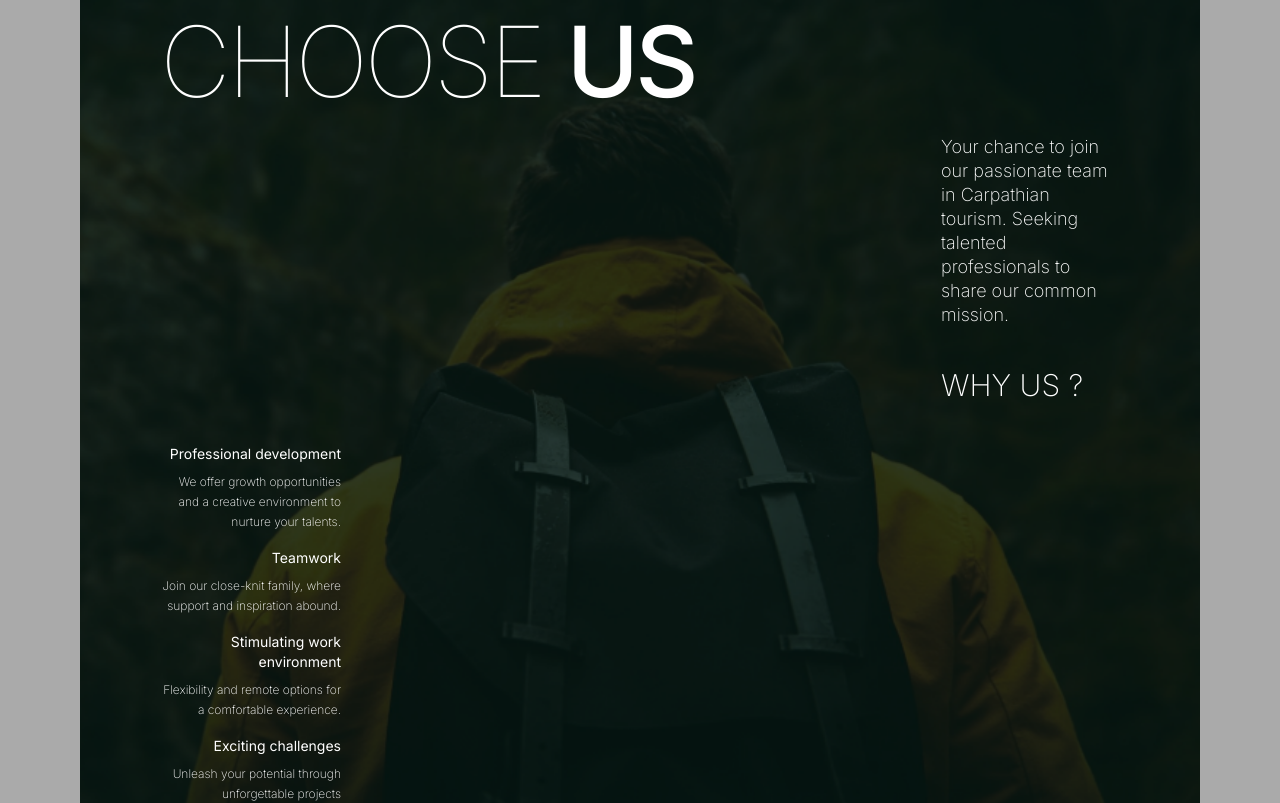
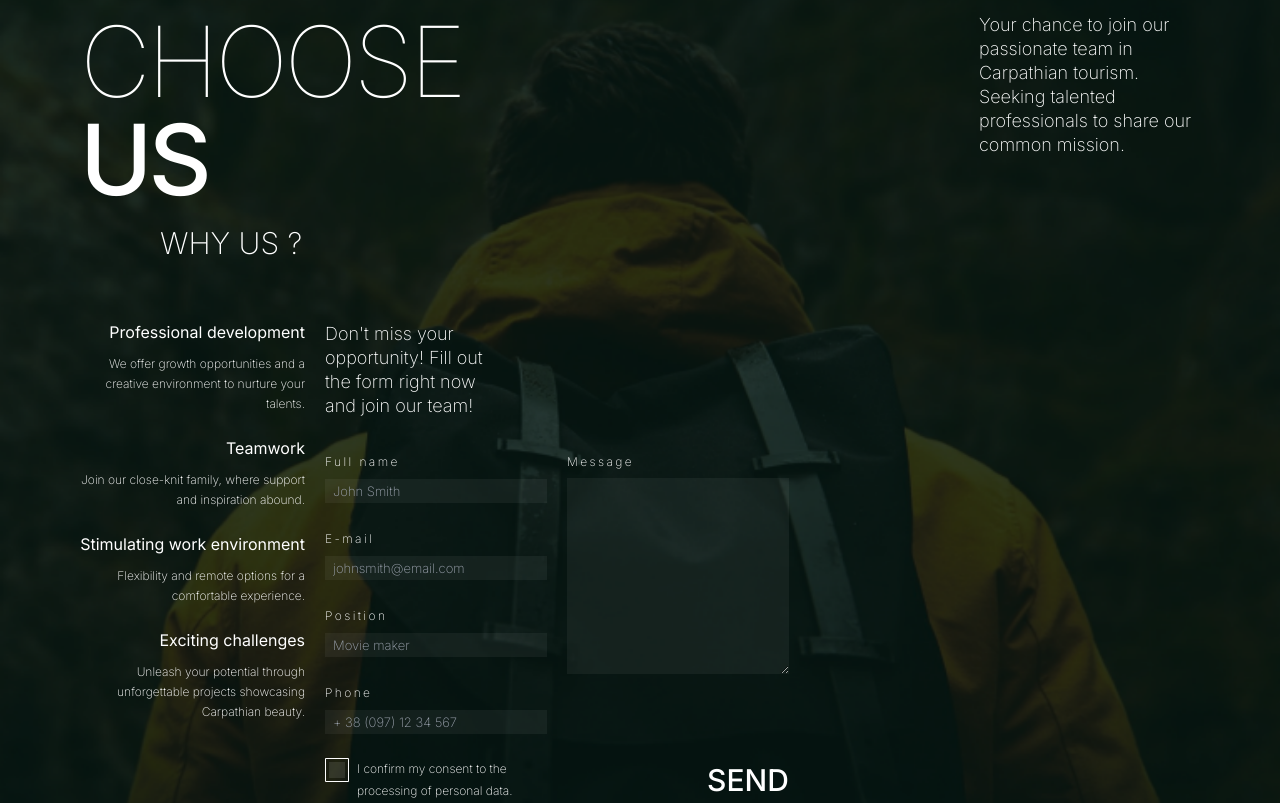
Before and after one commit to BohdanKushnerov/carp-travel, a Next.js app: page / in a window 1280 px wide. Shown: the part 2160-2963 px from the top of the page. Built offline with nearby package versions, Linux system fonts and the light colour scheme; a web font is replaced by a local one.

Commit message:
add styles for section career (mobile and tablet versions)

```diff
--- a/package.json
+++ b/package.json
@@ -9,11 +9,13 @@
     "lint": "next lint"
   },
   "dependencies": {
+    "@hookform/resolvers": "^3.9.0",
     "next": "14.2.5",
     "react": "^18",
     "react-dom": "^18",
     "react-hook-form": "^7.52.2",
-    "swiper": "^11.1.9"
+    "swiper": "^11.1.9",
+    "zod": "^3.23.8"
   },
   "devDependencies": {
     "@svgr/webpack": "^8.1.0",
--- a/src/components/Career.tsx
+++ b/src/components/Career.tsx
@@ -27,26 +27,26 @@ const benefits = [
 
 const Career = () => {
   return (
-    <Section className="px-0">
-      <Section className="bg-[url('/bcg-images/form-ex.png')] bg-cover bg-center bg-no-repeat py-[56px]">
-        <Container className="">
-          <h2 className="mb-[24px] text-[40px] font-thin uppercase leading-[140%] tracking-[-0.04em] md:text-[67px] md:leading-[100%] xl:text-[98px]">
+    <Section className="px-0 md:bg-[url('/bcg-images/form-ex.png')] md:bg-cover md:bg-center md:bg-no-repeat">
+      <div className="w-full border-none bg-[url('/bcg-images/form-ex.png')] bg-cover bg-center bg-no-repeat px-[20px] py-[56px] outline-none md:bg-none md:px-0">
+        <Container className="md:grid-custom-three-rows md:grid-three-cols-auto md:grid md:grid-cols-3 md:grid-rows-3">
+          <h2 className="mb-[24px] text-[40px] font-thin uppercase leading-[140%] tracking-[-0.04em] md:order-1 md:col-span-2 md:mb-[12px] md:h-min md:w-[368px] md:text-[67px] md:leading-[100%] xl:text-[98px]">
             Choose <b className="font-medium">US</b>
           </h2>
           {/*  */}
-          <p className="mb-[36px] ml-auto w-[179px] text-[14px] leading-[143%] md:text-[13px] md:leading-[154%] xl:text-[18px] xl:leading-[133%]">
+          <p className="mb-[36px] ml-auto w-[179px] text-[14px] leading-[143%] md:order-2 md:mb-0 md:w-[221px] md:text-[13px] md:leading-[154%] xl:text-[18px] xl:leading-[133%]">
             Your chance to join our passionate team in Carpathian tourism.
             Seeking talented professionals to share our common mission.
           </p>
           {/*  */}
-          <h3 className="mb-[36px] ml-auto w-[179px] text-[30px] uppercase">
+          <h3 className="mb-[36px] ml-auto w-[179px] text-[30px] uppercase md:order-3 md:col-span-3 md:mb-[56px] md:ml-[80px] md:w-[143px]">
             Why us ?
           </h3>
-          {/*  */}
-          <ul className="flex w-[181px] flex-col gap-4">
+          {/* */}
+          <ul className="flex w-[181px] flex-col gap-[16px] md:order-4 md:mr-[20px] md:w-[225px] md:gap-[24px]">
             {benefits.map((benefit, index) => (
-              <li key={index} className="flex flex-col gap-2 text-right">
-                <h3 className="text-[14px] font-normal leading-[143%]">
+              <li key={index} className="flex flex-col gap-[12px] text-right">
+                <h3 className="text-[14px] font-normal leading-[143%] md:text-[16px] md:leading-[125%]">
                   {benefit.title}
                 </h3>
                 <p className="text-[12px] leading-[167%]">
@@ -56,15 +56,14 @@ const Career = () => {
             ))}
           </ul>
           {/*  */}
+          <div className="hidden md:order-5 md:col-span-2 md:block">
+            <Form />
+          </div>
         </Container>
-      </Section>
+      </div>
 
-      <Section className="bg-[url('/bcg-images/form-ex.png')] bg-cover bg-center bg-no-repeat py-[56px]">
+      <Section className="bg-[url('/bcg-images/form-ex.png')] bg-cover bg-center bg-no-repeat py-[56px] md:hidden md:bg-none">
         <Container className="">
-          <p className="mb-[24px] ml-auto w-[179px] text-[14px] leading-[143%] md:text-[13px] md:leading-[154%] xl:text-[18px] xl:leading-[133%]">
-            Don't miss your opportunity! Fill out the form right now and join
-            our team!
-          </p>
           <Form />
         </Container>
       </Section>
--- a/src/components/Form/Form.tsx
+++ b/src/components/Form/Form.tsx
@@ -3,15 +3,17 @@
 import React, { useEffect } from 'react';
 import { useForm, SubmitHandler } from 'react-hook-form';
 import SvgIcon from '../SvgIcon';
+import { z } from 'zod';
+import { zodResolver } from '@hookform/resolvers/zod';
 
 const textRegExp =
   /^[a-zA-Zа-яА-ЯґҐіІєЄщЩ']+([-']?[a-zA-Zа-яА-ЯґҐіІєЄщЩ']+)\s[a-zA-Zа-яА-ЯґҐіІєЄщЩ']+([-']?[a-zA-Zа-яА-ЯґҐіІєЄщЩ']+)$/;
 
-const phoneRegExp = /^380\d{9}$/;
+const phoneRegExp = /^\+380\d{9}$/;
 
 const emailRegExp = /^[A-Z0-9._%+-]+@[A-Z0-9.-]+\.[A-Z]{2,4}$/i;
 
-type FieldName = 'fullName' | 'email' | 'position' | 'phone';
+type FieldName = 'fullName' | 'email' | 'position' | 'phone' | 'message';
 
 const formFields: {
   name: FieldName;
@@ -69,13 +71,29 @@ const formFields: {
   },
 ];
 
-interface IContactForm {
-  fullName: string;
-  email: string;
-  position: string;
-  phone: string;
-  message: string;
-}
+const formSchema = z.object({
+  fullName: z
+    .string()
+    .min(1, { message: 'Name is required' })
+    .regex(textRegExp, { message: 'Incorrect name' }),
+
+  email: z
+    .string()
+    .min(1, { message: 'Email is required' })
+    .regex(emailRegExp, { message: 'Invalid email' }),
+
+  position: z.string().optional(),
+  // .regex(textRegExp, { message: 'Invalid position' }),
+
+  phone: z
+    .string()
+    .min(1, { message: 'Phone is required' })
+    .regex(phoneRegExp, { message: 'Incorrect Phone' }),
+
+  message: z.string().optional(),
+});
+
+type FormValues = z.infer<typeof formSchema>;
 
 const Form = () => {
   const {
@@ -85,8 +103,9 @@ const Form = () => {
     getValues,
     reset,
     formState: { isSubmitSuccessful, errors },
-  } = useForm<IContactForm>({
+  } = useForm<FormValues>({
     mode: 'onChange',
+    resolver: zodResolver(formSchema),
     defaultValues: {
       fullName: '',
       email: '',
@@ -108,7 +127,7 @@ const Form = () => {
       localStorage.getItem('contactFormValues') || '{}'
     );
     Object.keys(storedValues).forEach(key => {
-      setValue(key as keyof IContactForm, storedValues[key]);
+      setValue(key as keyof FormValues, storedValues[key]);
     });
   }, [setValue]);
 
@@ -116,26 +135,42 @@ const Form = () => {
     localStorage.setItem('contactFormValues', JSON.stringify(getValues()));
   };
 
-  const onSubmit: SubmitHandler<IContactForm> = data => {
+  const onSubmit: SubmitHandler<FormValues> = data => {
     console.log('data sended', data);
   };
 
+  // console.log('errors', errors);
+  // console.log('getValues', getValues());
+
   return (
+    <>
+      {/*  */}
+      <p className="mb-[24px] ml-auto w-[179px] text-[14px] leading-[143%] md:mb-[32px] md:ml-0 md:text-[13px] md:leading-[154%] xl:text-[18px] xl:leading-[133%]">
+        Don't miss your opportunity! Fill out the form right now and join our
+        team!
+      </p>
+      {/*  */}
       <form
-      className="flex flex-col gap-4"
+        className="md:grid-custom-two-rows md:grid-cols-auto flex flex-col md:grid md:h-[316px] md:w-[463px] md:grid-cols-2 md:grid-rows-2"
         action="/path"
         onSubmit={handleSubmit(onSubmit)}
         onChange={handleChange}
       >
         {/*  */}
+        <div className="md:mr-[20px] md:w-[222px]">
           {formFields.map(field => (
-        <label key={field.name} htmlFor={field.name}>
-          <span className="mb-1 block text-[12px] leading-[200%] tracking-[0.2em]">
+            <label
+              key={field.name}
+              htmlFor={field.name}
+              className="md:h-[68px]"
+            >
+              {/*  */}
+              <span className="mb-[4px] block text-[12px] leading-[200%] tracking-[0.2em]">
                 {field.label}
               </span>
               {/*  */}
               <input
-            className="h-[24px] w-full border-white bg-input px-[8px] py-[6px] text-[20px] leading-[120%] outline-none focus:border"
+                className="h-[24px] w-full border-white bg-input px-[8px] text-[13px] leading-[185%] text-opacity-20 outline-none focus:border"
                 {...register(field.name, {
                   pattern: field.pattern,
                   required: field.requiredMessage,
@@ -144,15 +179,23 @@ const Form = () => {
                 id={field.name}
                 placeholder={field.placeholder}
               />
-          {/* <p>{errors}</p> */}
+              <div className="h-[16px] xl:h-[24px]">
+                {errors?.[field.name] && (
+                  <p className="text-incorrectField text-right text-[12px] leading-[200%] tracking-[0.2em]">
+                    {errors?.[field.name]?.message}
+                  </p>
+                )}
+              </div>
             </label>
           ))}
-      <label htmlFor="message">
+        </div>
+
+        <label htmlFor="message" className="mb-[16px] md:mb-0 md:w-[222px]">
           <span className="mb-1 block text-[12px] leading-[200%] tracking-[0.2em]">
             Message
           </span>
           <textarea
-          className="h-[196px] w-full bg-input px-[8px] py-[6px]"
+            className="h-[196px] w-full bg-input px-[8px] py-[6px] outline-none focus:border"
             {...register('message')}
             id="message"
             name="message"
@@ -162,41 +205,48 @@ const Form = () => {
           />
         </label>
 
-      <label htmlFor="checkbox" className="flex cursor-pointer items-center gap-2">
+        <label
+          htmlFor="checkbox"
+          className="relative mb-[16px] flex w-full cursor-pointer items-start gap-2 md:mb-0 md:w-[222px]"
+        >
           <input
             type="checkbox"
-          name="confirm"
+            name="checkbox"
             id="checkbox"
             className="peer hidden"
           />
 
+          <div className="peer-checked:hidden">
             <SvgIcon
               height={24}
               width={24}
               iconPath="/sprite.svg#icon-checkbox"
-          className="peer-checked:hidden"
+              // className="h-6 w-6"
             />
+          </div>
 
+          <div className="hidden h-6 w-6 peer-checked:block">
             <SvgIcon
               height={24}
               width={24}
               iconPath="/sprite.svg#icon-checkbox-checked"
-          className="hidden peer-checked:block"
             />
+          </div>
 
-        <span className="ml-2 text-[12px] leading-[183%]">
+          <span className="text-[12px] leading-[183%]">
             I confirm my consent to the processing of personal data.
           </span>
         </label>
 
         {/* */}
         <button
-        className="ml-auto w-[82px] text-[30px] font-medium"
+          className="ml-auto w-[82px] text-[30px] font-medium hover:text-gold focus:text-gold"
           type="submit"
         >
           SEND
         </button>
       </form>
+    </>
   );
 };
 
--- a/src/components/Section.tsx
+++ b/src/components/Section.tsx
@@ -9,7 +9,10 @@ interface ISection {
 const Section: FC<ISection> = ({ className, children, ...rest }) => {
   return (
     <section
-      className={clsx('w-full px-[20px] md:px-[32px] xl:px-[80px] border-none outline-none', className)}
+      className={clsx(
+        className,
+        'w-full border-none px-[20px] outline-none md:px-[32px] xl:px-[80px]'
+      )}
       {...rest}
     >
       {children}
--- a/src/components/Slider/Slider.tsx
+++ b/src/components/Slider/Slider.tsx
@@ -15,12 +15,14 @@ interface ISliderProps {
   currentSlide: number;
   handleChangeCurrentSlide: (num: number) => void;
   screen: AppScreen;
+  isMounted: boolean;
 }
 
 const Slider: FC<ISliderProps> = ({
   currentSlide,
   handleChangeCurrentSlide,
   screen,
+  isMounted,
 }) => {
   const swiperRef = useRef<SwiperRef>(null);
 
@@ -51,13 +53,14 @@ const Slider: FC<ISliderProps> = ({
         >
           {slides.map(slide => (
             <SwiperSlide key={slide.slide}>
+              {isMounted && (
                 <Image
-                // className="h-auto w-auto"
                   width={imgWidth}
                   height={imgHeight}
                   src={slide.image[screen]}
                   alt={slide.subtitle}
                 />
+              )}
             </SwiperSlide>
           ))}
         </Swiper>
--- a/tailwind.config.ts
+++ b/tailwind.config.ts
@@ -32,6 +32,7 @@ const config: Config = {
       colors: {
         slider: 'rgba(255, 255, 255, 0.2)',
         gold: '#fc0',
+        incorrectField: '#ff5757',
       },
       backgroundImage: {
         'hero-mob': "url('/bcg-images/hero/bcg-hero-mob.webp')",
```
Also changed, not shown: src/components/Services.tsx (+39 -16 lines), 1 other file (tests, documents, lock files or other folders). Lines whose indentation alone changed are shown as unchanged.
